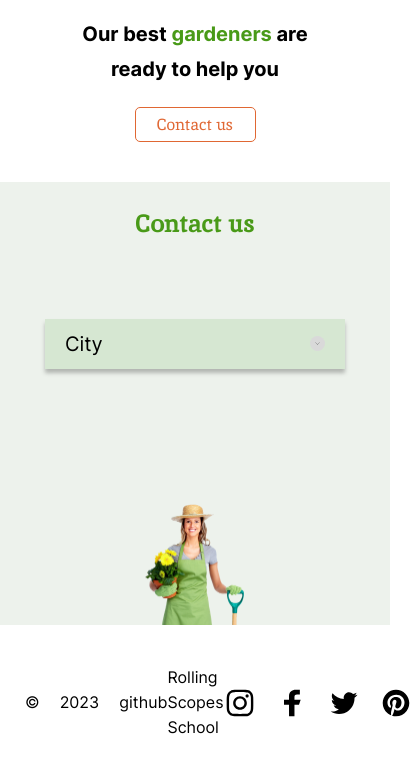
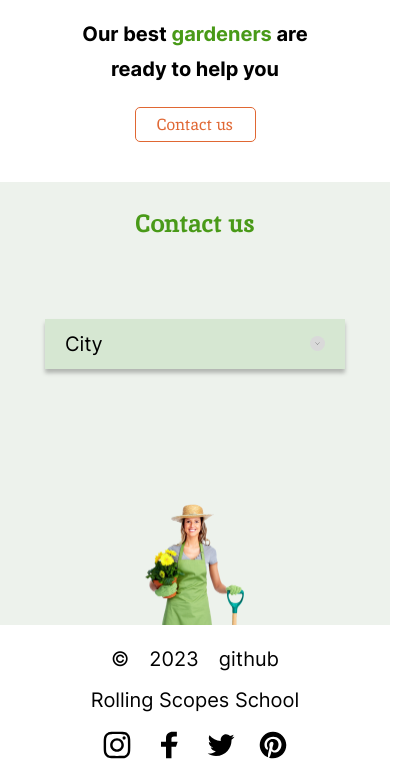
Before and after one commit to erkaevrus/plants_landing, a website: page index.html in a window 390 px wide. Shown: the part 4369-5149 px from the top of the page, 412 px wide, since content can reach past the window. Drawn offline with Linux system fonts and the light colour scheme.

Commit message:
feat: add media queries to footer

```diff
--- a/src/sass/layouts/_footer.scss
+++ b/src/sass/layouts/_footer.scss
@@ -1,11 +1,26 @@
 .footer {
+  @include font($size: 2.0rem, $height: 5.0rem, $weight: 400);
   padding: 40px 0;
   background-color: $color-background-additional;
+
+  @media (max-width: 800px) {
+    padding: 33px 0 18px 0;
+    @include font($size: 2.0rem, $height: 2.5rem, $weight: 400);
+  }
+
+  @media (max-width: 400px) {
+    padding: 22px 0 10px;
+  }
 
   &__container {
     display: flex;
     justify-content: space-between;
     align-items: center;
+
+    @media (max-width: 800px) {
+      flex-direction: column;
+      row-gap: 16px;
+    }
   }
 
   &__info {
```
Also changed, not shown: src/sass/style.css, 1 other file.
